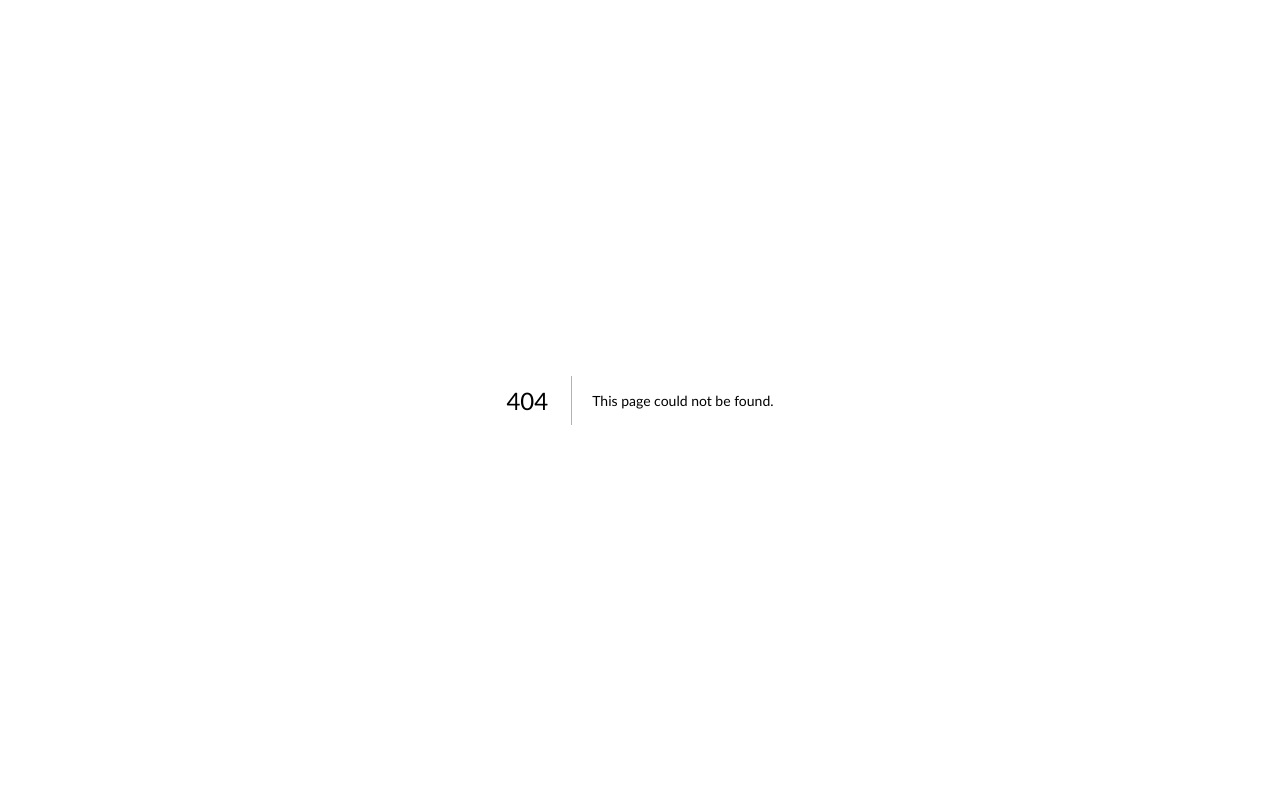
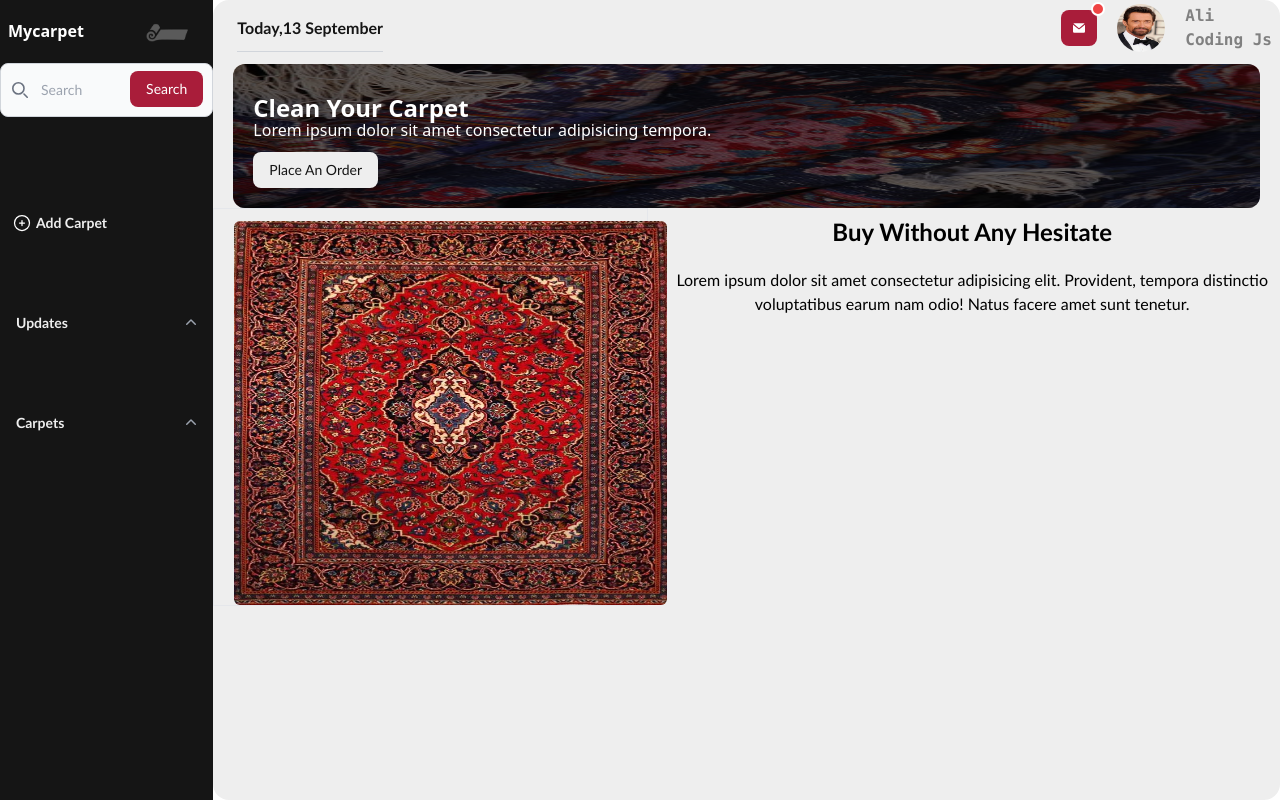
Before and after one commit to alibazregarijs/mycarpet, a Next.js app: page /sell/1 in a window 1280 px wide. Before the commit this address had no page. Built offline with nearby package versions, Linux system fonts and the light colour scheme; no server answers.

Commit message:
create sell page

```diff
--- /dev/null
+++ b/app/sell/[id]/page.jsx
@@ -0,0 +1,98 @@
+"use client";
+
+import Sidebar from "@/components/Sidebar";
+import Navbar from "@/components/Navbar";
+import Hero from "@/components/Hero";
+import Feed from "@/components/Feed";
+import { useEffect, useState } from "react";
+import Form from "@/components/Form";
+import { useSession } from "next-auth/react";
+import AppContext from "@/context/AppContext";
+import BlurContext from "@/context/BlurContext";
+import CarpetContext from "@/context/CarpetContext";
+import Image from "next/image";
+import { register } from "swiper/element/bundle";
+import carpet1 from "../../../public/assets/images/carpet1.jpg";
+
+register();
+
+const Home = () => {
+  const [submiting, setSubmiting] = useState(false);
+  const [navToggleContext, setNavToggleContext] = useState(true);
+  const [blurContext, setBlurContext] = useState(false);
+  const [carpetsQuery, setCarpetsQuery] = useState([]);
+  const { data: session } = useSession();
+
+  const toggleAnimataion = navToggleContext
+    ? "lg:grid hidden col-span-2  row-span-12 min-h-screen  bg-myBlack overflow-y-scroll  hide-scrollbar "
+    : "col-span-2  row-span-12 min-h-screen  bg-myBlack overflow-y-scroll  hide-scrollbar  ";
+
+  const blurClass = blurContext && "blur-sm";
+  const addCarpetFormClass = blurContext
+    ? "flex justify-center items-center z-10 absolute h-screen top-0 bottom-0 left-0 right-0"
+    : "hidden";
+
+  return (
+    <AppContext.Provider value={{ navToggleContext, setNavToggleContext }}>
+      <BlurContext.Provider value={{ setBlurContext, blurContext }}>
+        <CarpetContext.Provider value={{ carpetsQuery, setCarpetsQuery }}>
+          <div className={addCarpetFormClass}>
+            <Form
+              type="Create"
+              submiting={submiting}
+              setSubmiting={setSubmiting}
+              userId={session?.user.id}
+            />
+          </div>
+          <div
+            className={`h-screen overflow-y-scroll  hide-scrollbar ${blurClass}`}
+          >
+            <div className="lg:grid grid-cols-12 grid-rows-12 ">
+              {navToggleContext ? (
+                <div className={toggleAnimataion}>
+                  <Sidebar />
+                </div>
+              ) : (
+                <div
+                  className={`col-span-2  row-span-12 min-h-screen  bg-myBlack overflow-y-scroll  hide-scrollbar animate-slide-down`}
+                >
+                  <Sidebar />
+                </div>
+              )}
+
+              <div className="col-span-10 row-span-12 bg-myWhite rounded-2xl ">
+                <Navbar />
+                <Hero />
+                <div className="grid grid-cols-12 gap-4 row-span-12 brder">
+                  <div className="col-span-5 border items-center justify-center ">
+                    <Image
+                      className="h-96 w-full mx-5 mt-3 rounded-md  shadow-none transition-shadow duration-300 cursor-pointer hover:shadow-lg hover:shadow-gray-400"
+                      src={carpet1}
+                      width={0}
+                      height={0}
+                      alt={""}
+                    />
+                  </div>
+                  <div className="col-span-7 text-center mt-2  items-center justify-center">
+                    <div className="flex flex-col space-y-5 items-center justify-center ">
+                      <h1 className=" font-bold text-2xl">
+                        Buy Without Any Hesitate
+                      </h1>
+                      <p>
+                        Lorem ipsum dolor sit amet consectetur adipisicing elit.
+                        Provident, tempora distinctio voluptatibus earum nam
+                        odio! Natus facere amet sunt tenetur.
+                      </p>
+                    </div>
+                  </div>
+                </div>
+              </div>
+            </div>
+          </div>
+        </CarpetContext.Provider>
+      </BlurContext.Provider>
+    </AppContext.Provider>
+  );
+};
+
+export default Home;
```
